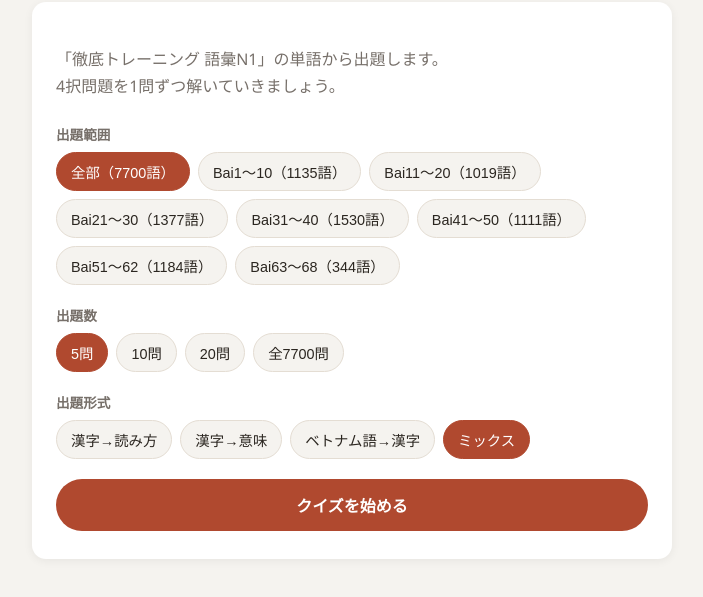
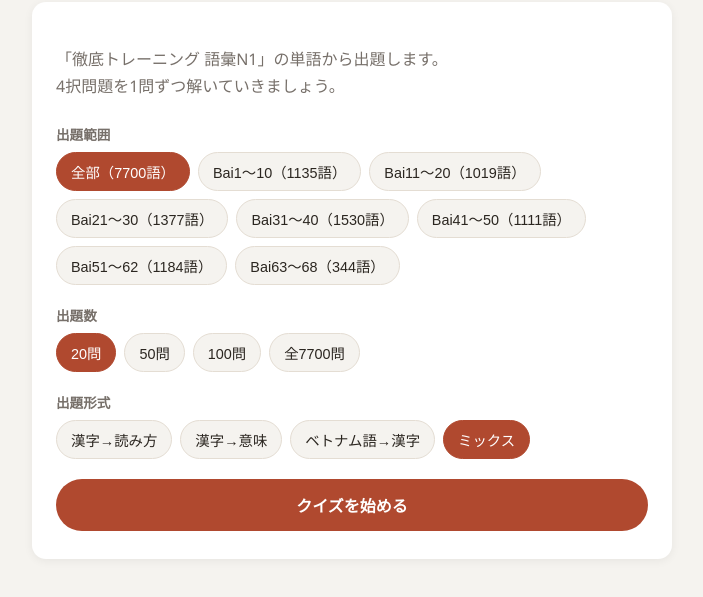
Before and after one commit to huyen2207/n1-vocab-quiz, a plain HTML site: page index.html in a window 1280 px wide. Shown: the part 105-702 px from the top of the page, without its empty margins (288-991 px from the left). Drawn offline with Linux system fonts and the light colour scheme.

Commit message:
Change question-count options to 20/50/100/all

```diff
--- a/index.html
+++ b/index.html
@@ -25,9 +25,9 @@
     <div class="option-group hidden" id="count-group">
       <label>出題数</label>
       <div class="option-buttons" id="count-options">
-        <button type="button" class="option-btn" data-count="5">5問</button>
-        <button type="button" class="option-btn" data-count="10">10問</button>
         <button type="button" class="option-btn" data-count="20">20問</button>
+        <button type="button" class="option-btn" data-count="50">50問</button>
+        <button type="button" class="option-btn" data-count="100">100問</button>
         <button type="button" class="option-btn" data-count="all">全問</button>
       </div>
     </div>
--- a/script.js
+++ b/script.js
@@ -204,7 +204,7 @@ function countMasteredWords() {
 
 let RANGE_DEFS = {};
 let selectedRangeId = "all";
-let selectedCount = 5;
+let selectedCount = 20;
 let selectedType = "mixed";
 
 function buildRangeDefs() {
@@ -614,7 +614,7 @@ async function init() {
   buildRangeDefs();
 
   renderRangeOptions();
-  setupOptionGroup(countOptions, "count", (v) => (selectedCount = v), "5");
+  setupOptionGroup(countOptions, "count", (v) => (selectedCount = v), "20");
   setupOptionGroup(typeOptions, "type", (v) => (selectedType = v), "mixed");
   updateAllCountLabel();
 
```
